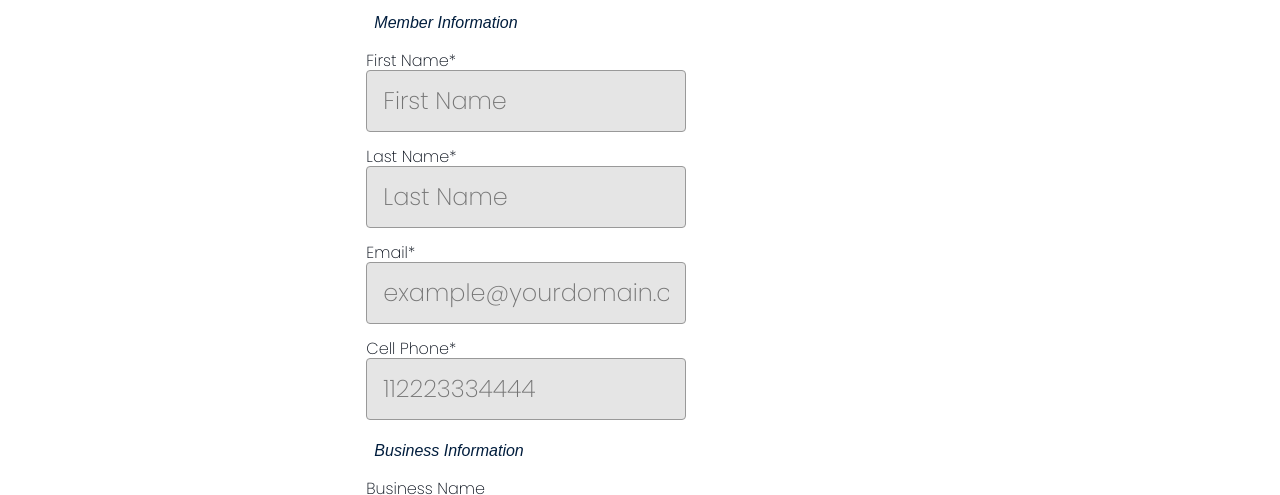
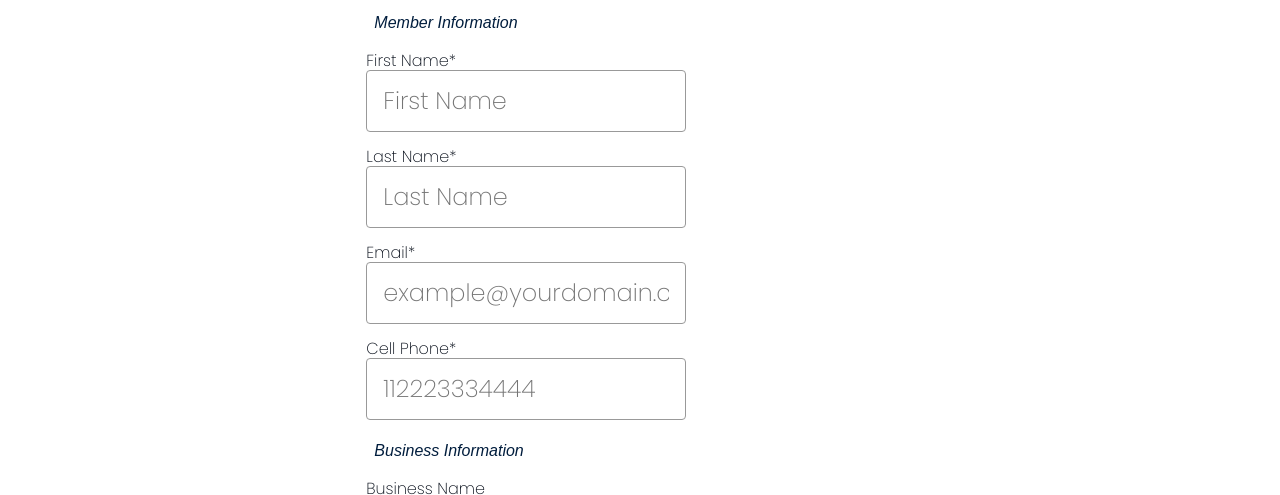
Before and after one commit to iamvalenciia/wdd230, a plain HTML site: page chamber/join.html in a window 1280 px wide. Shown: the part 275-770 px from the top of the page. Drawn offline with nearby package versions, Linux system fonts and the light colour scheme.

Commit message:
depuring the base css

```diff
--- a/chamber/styles/base.css
+++ b/chamber/styles/base.css
@@ -144,7 +144,6 @@ main {
 }
 
 button:hover {
-    size: 20px;
     text-decoration: none;
 }
 
@@ -633,7 +632,7 @@ form input.submitBtn:hover {
 }
 
 form label.top input:required {
-    background-color: none;
+    background-color: white;
     color: white;
 }
 
```
